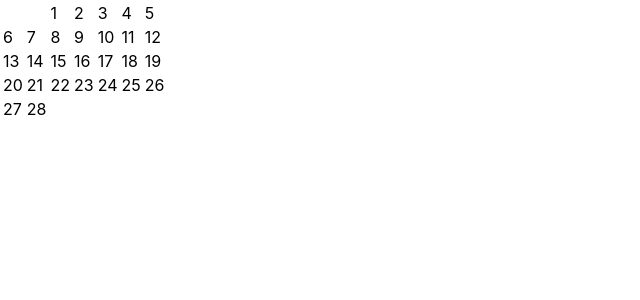
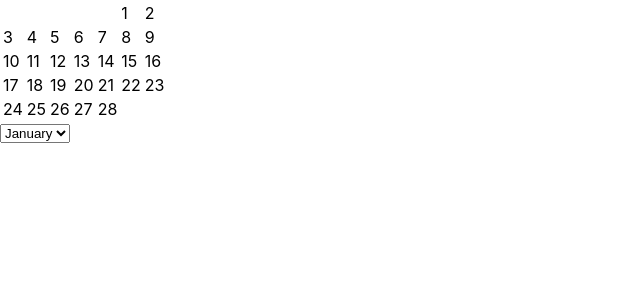
Before and after one commit to jmcc999/DigitalTAFrontEnd, a React (Create React App) app in the folder app/: page / in a window 1280 px wide. Shown: the top 300 px of the page, without its empty margins (0-640 px from the left). Built offline with nearby package versions, Linux system fonts and the light colour scheme.

Commit message:
dropdown renders

```diff
--- a/app/src/App.js
+++ b/app/src/App.js
@@ -1,11 +1,16 @@
 import './App.css';
 import Month from './Month.js'
+import MonthDropdown from './MonthDropdown';
 
+
+//https://stackoverflow.com/questions/28868071/onchange-event-using-react-js-for-drop-down
+//Using Kirk Strobeck's answer as a guide for the drop down
 
 function App() {
   return (
     <div>
-     <Month startDay="3" length="28"/>
+     <Month startDay="6" length="28"/>
+     <MonthDropdown />
     </div>
   );
 }
--- /dev/null
+++ b/app/src/MonthDropdown.js
@@ -0,0 +1,37 @@
+import React from "react";
+
+class MonthDropdown extends React.PureComponent {
+    state = {
+        options : [
+            {
+                name: 'January',
+                value: {
+                    startDay: 2,
+                    length: 31
+                }
+            },
+            {}
+        ],
+        value: 'Pick a month',
+    }
+
+    handleChange = (event) => {
+        this.setState({value: event.target.value})
+    }
+
+    render() {
+        const {options, value} = this.state
+
+        return (
+            <select onChange={this.handleChange} value={value}>
+                {options.map(item => (
+                    <option key={item.value} value= {item.value}>
+                        {item.name}
+                    </option>
+                ))}
+            </select>
+        )
+    }
+}
+
+export default MonthDropdown
```
